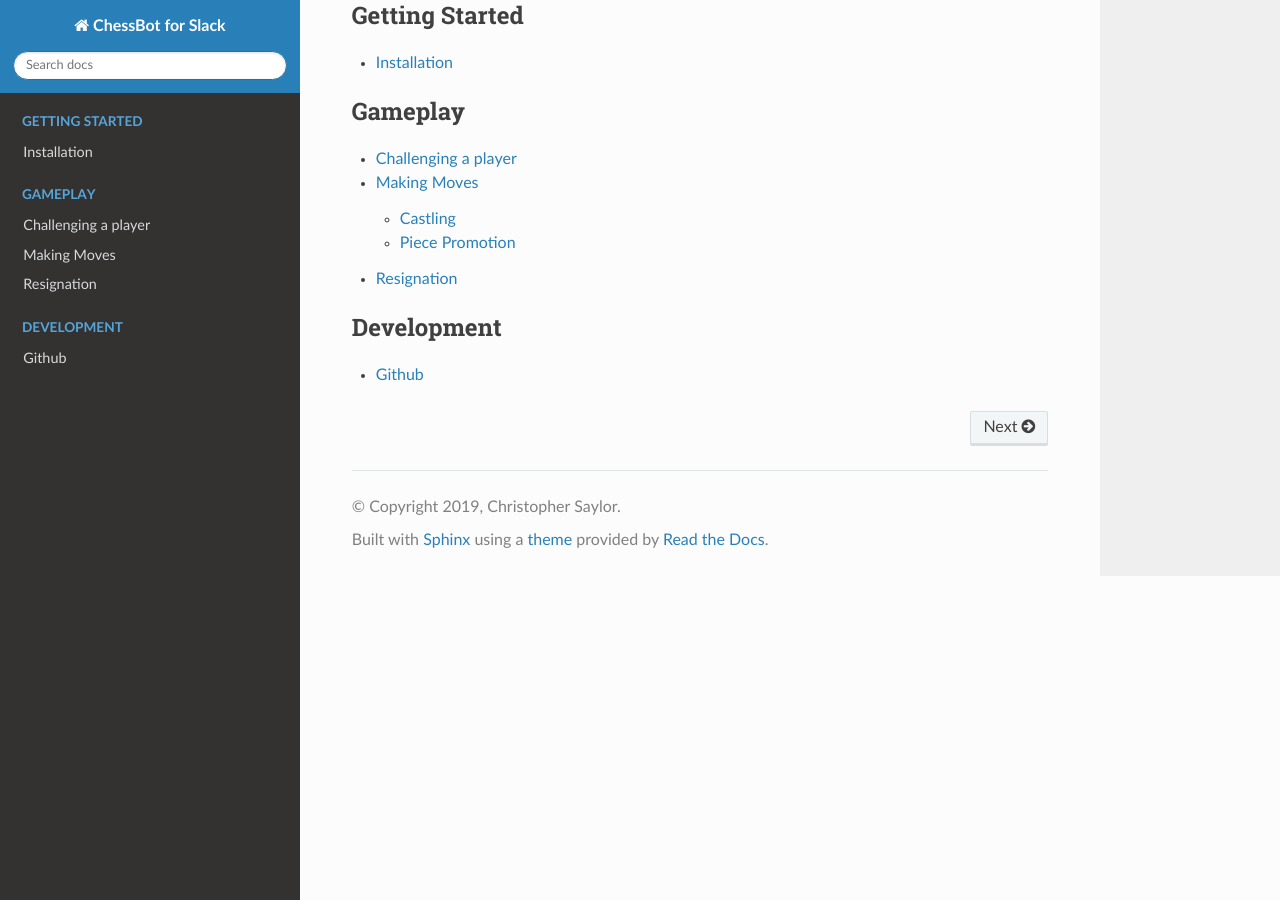
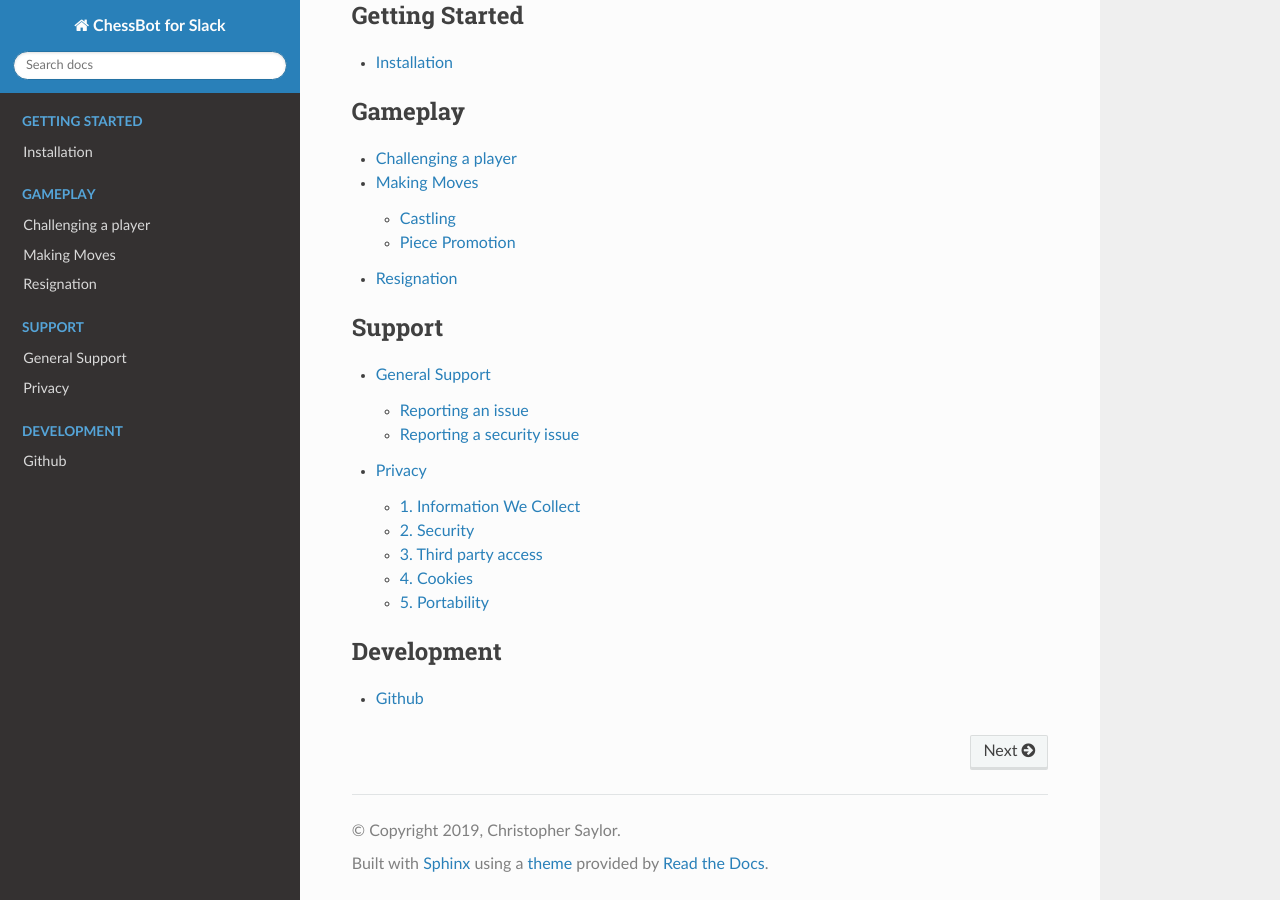
Before and after one commit to cjsaylor/chessbot-docs, a Sphinx documentation site: the page built from docs/source/index.rst, in a window 1280 px wide and 900 px high, scrolled down 1008 px. Built offline with Sphinx 7.4.7 and the Read the Docs theme 2.0.0, drawn with Linux system fonts in a browser that asks for light colours; some of the changed lines change nothing that is shown.

Commit message:
Add support and privacy entries.

````diff
--- a/docs/source/index.rst
+++ b/docs/source/index.rst
@@ -37,7 +37,14 @@ Features
    gameplay/resignation.md
 
 .. toctree::
-    :maxdepth: 2
-    :caption: Development
+   :maxdepth: 2
+   :caption: Support
 
-    development/github.md
+   support/general.md
+   support/privacy.md
+
+.. toctree::
+   :maxdepth: 2
+   :caption: Development
+
+   development/github.md
--- /dev/null
+++ b/docs/source/support/general.md
@@ -0,0 +1,15 @@
+# General Support
+
+For general helpful information about how to use ChessBot, visit our main page for [interacting with ChessBot](https://www.chris-saylor.com/chessbot). You can also mention the chessbot and ask for some help:
+
+```
+@chessbot help
+```
+
+## Reporting an issue
+
+You may report issues that you encounter directly to [cjsaylor+chessbot@gmail.com](mailto:cjsaylor+chessbot@gmail.com) or if you have a Github account, [submit an issue](https://github.com/cjsaylor/chessbot/issues/new/choose).
+
+## Reporting a security issue
+
+Please send security reports directly to [cjsaylor+chessbot@gmail.com](mailto:cjsaylor+chessbot@gmail.com), do not disclose the security issue in a public Github issue. Once the security issue has been addressed, a note will be published about the vulnerability and its resolution.
--- /dev/null
+++ b/docs/source/support/privacy.md
@@ -0,0 +1,33 @@
+# Privacy
+
+ChessBot is a Slack bot that operates for fun. As such, we use as little as possible identifying information in order to make the bot work.
+
+## 1. Information We Collect
+
+We collect the following information from Slack in order to operate the game:
+
+* Team ID, ex: `TXXXXXXX`. This allows the bot to select the correct authorization token in order to interact with your workspace.
+* Authorization Token, the token granted by Slack to our bot in order to securely communicate with your workspace.
+* User IDs involved with the game, ex: `UXXXXXX`
+* Channel IDs for game communication, ex: `CXXXXXX`
+* Chess moves made (stored in `PGN` format)
+
+### Logging
+
+Our web server will log information about your request (such as your browser user-agent and IP address). This is necessary for service health monitoring as well as to prevent abuse of the service.
+
+## 2. Security
+
+We store this information in a database that is not accessible from the internet.
+
+## 3. Third party access
+
+We share User IDs and chess moves made in games with Lichess.org in order to import it for your analysis. This is not done automatically, it requires a player to click the "Analyze Game" link at the end of the game.
+
+## 4. Cookies
+
+We do not use cookies.
+
+## 5. Portability
+
+If requested, we will attempt to get all information pertaining to your user ID.
````
